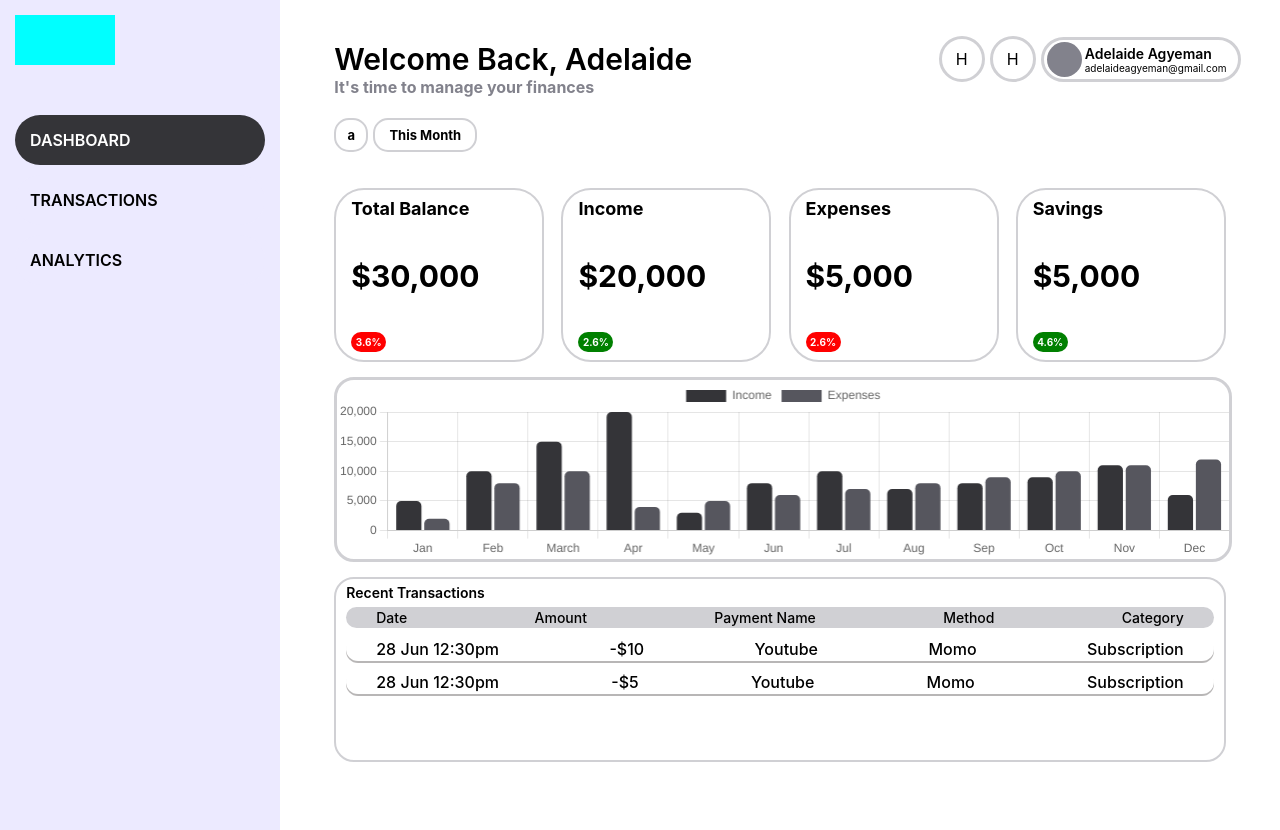
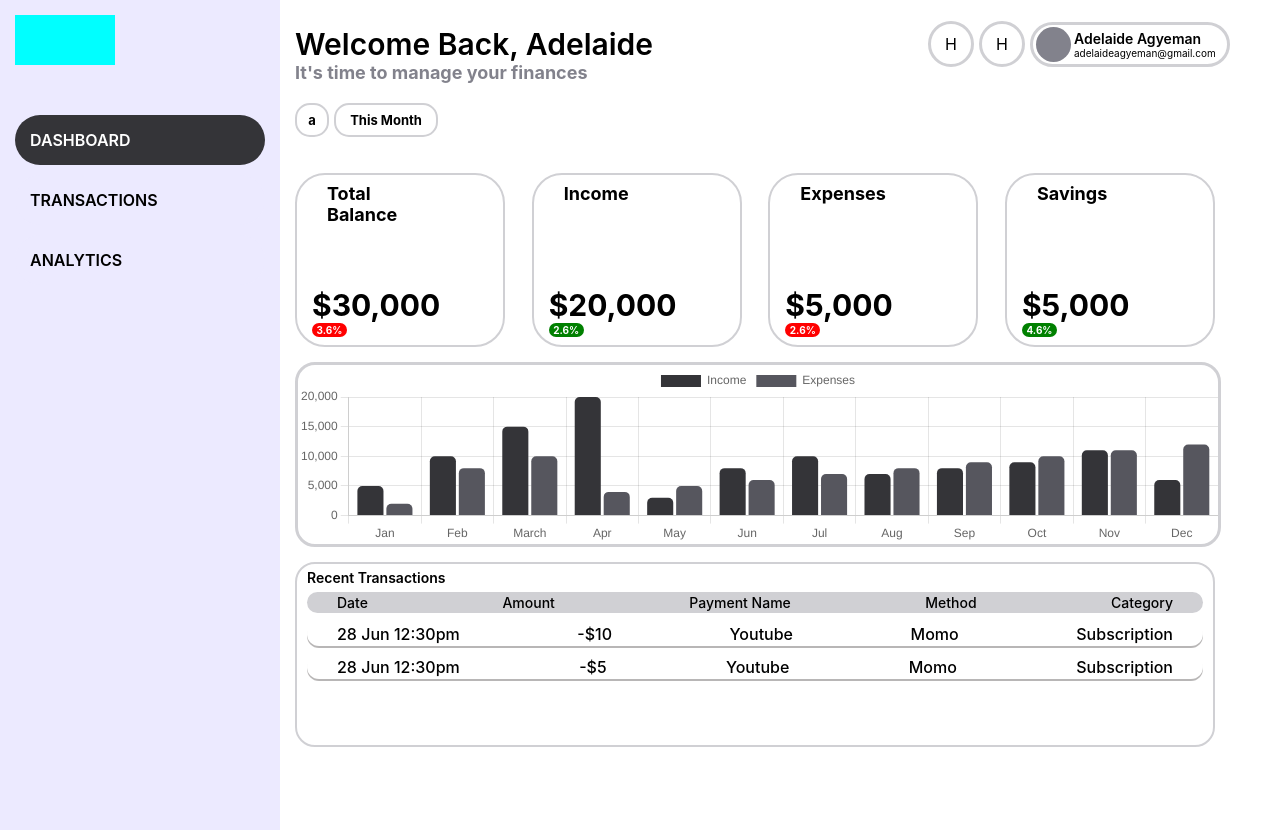
Before and after one commit to itsjasonagyeman/personal_finance_app, a React (Create React App) app: page /dashboard in a window 1280 px wide. Built offline with nearby package versions, Linux system fonts and the light colour scheme.

Commit message:
Added Navbar

```diff
--- /dev/null
+++ b/src/components/Navbar.css
@@ -0,0 +1,89 @@
+.navbar{
+    background-color: white;
+    width: 95%;
+    height:  11vh;
+    display: flex;
+}
+
+.title{
+    width: 50%;
+    height: 100%;
+    background-color: white;
+    display: flex;
+    flex-direction: column;
+    padding-left: 15px;
+}
+.navicons{
+    width:50%;
+    height:100%;
+    display:flex;
+    flex-direction: row;
+    justify-content: end;
+    align-items: center;
+}
+.navicon{
+    background-color: white;
+    height: 40px;
+    width: 40px;
+    border-style: solid;
+    border-color: #D0D0D4;
+    border-radius: 40px;
+    display: flex;
+    flex-direction: row;
+    justify-content: center;
+    margin-left: 5px;
+    align-items: center;
+}
+.navprofile{
+    background-color: white;
+    height: 45px;
+    width: 200px;
+    border-style: solid;
+    border-color: #D0D0D4;
+    border-radius: 40px;
+    display: flex;
+    flex-direction: row;
+    justify-content: start;
+    margin-left: 5px;
+    padding-left: 3px;
+    align-items: center;
+    box-sizing: border-box;
+}
+.profilepicture{
+    height: 35px;
+    width: 35px;
+    border-radius: 30px;
+    background-color: #82828C;
+    margin-right: 3px;
+}
+.profileinfo{
+    display: flex;
+    flex-direction: column;
+}
+.profilename{
+    font-size: 14px;
+    font-weight: 600;
+}
+.profileemail{
+    font-size:10px;
+}
+.titlename{
+    background-color: white;
+    width: 100%;
+    height: 70%;
+    font-weight: 600;
+    font-size: 30px;
+    display: flex;
+    flex-direction: column;
+    justify-content: end;
+}
+.titlemessage{
+    background-color: white;
+    color: #82828C;
+    font-weight: bold;
+    width: 100%;
+    height: 30%;
+    display: flex;
+    flex-direction: column;
+    justify-content: start;
+}
--- /dev/null
+++ b/src/components/Navbar.js
@@ -0,0 +1,38 @@
+import React from 'react'
+import './Navbar.css'
+
+function NavIcon(){
+  return(
+    <div className='navicon'>
+      H
+    </div>
+  )
+}
+
+function NavProfile(){
+  return(
+    <div className='navprofile'>
+      <div className='profilepicture'></div>
+      <div className='profileinfo'>
+        <div className='profilename'>Adelaide Agyeman</div>
+        <div className='profileemail'>adelaideagyeman@gmail.com</div>
+      </div>
+    </div>
+  )
+}
+
+export default function Navbar({titlename, titlemessage}) {
+  return (
+    <div className='navbar'>
+        <div className='title'>
+          <div className='titlename'>{titlename}</div>
+          <div className='titlemessage'>{titlemessage}</div>
+        </div>
+        <div className='navicons'>
+          <NavIcon/>
+          <NavIcon/>
+          <NavProfile/>
+        </div>
+      </div>
+  )
+}
--- a/src/pages/Dashboard.js
+++ b/src/pages/Dashboard.js
@@ -4,41 +4,12 @@ import DashboardFunctionalityCard from '../components/DashboardFunctionalityCard
 import BudgetTrackCard from '../components/BudgetTrackCard'
 import AnalyticsPreviewCard from '../components/AnalyticsPreviewCard'
 import TransactionsPreviewCard from '../components/TransactionsPreviewCard'
-
-function NavIcon(){
-  return(
-    <div className='navicon'>
-      H
-    </div>
-  )
-}
-
-function NavProfile(){
-  return(
-    <div className='navprofile'>
-      <div className='profilepicture'></div>
-      <div className='profileinfo'>
-        <div className='profilename'>Adelaide Agyeman</div>
-        <div className='profileemail'>adelaideagyeman@gmail.com</div>
-      </div>
-    </div>
-  )
-}
+import Navbar from '../components/Navbar'
 
 export default function Dashboard() {
   return (
-    <div className='main'>
-      <div className='navbar'>
-        <div className='welcome'>
-          <div className='welcomename'>Welcome Back, Adelaide</div>
-          <div className='welcomemessage'>It's time to manage your finances</div>
-        </div>
-        <div className='navicons'>
-          <NavIcon/>
-          <NavIcon/>
-          <NavProfile/>
-        </div>
-      </div>
+    <div className='dashboardmain'>
+      <Navbar titlename='Welcome Back, Adelaide' titlemessage="It's time to manage your finances"/>
       <div className='functionality'>
         <DashboardFunctionalityCard cardwidth='30px' text='a'/>
         <DashboardFunctionalityCard cardwidth='100px' text='This Month'/>
--- a/src/pages/Transactions.js
+++ b/src/pages/Transactions.js
@@ -1,7 +1,11 @@
 import React from 'react'
+import './Transactions.css'
+import Navbar from '../components/Navbar'
 
 export default function Transactions() {
   return (
-    <div>Transactions</div>
+    <div class='transactionsmain'>
+      <Navbar titlename='Transactions' titlemessage='Overview of your activities'/>
+    </div>
   )
 }
```
Also changed, not shown: src/pages/Transactions.css (added).
